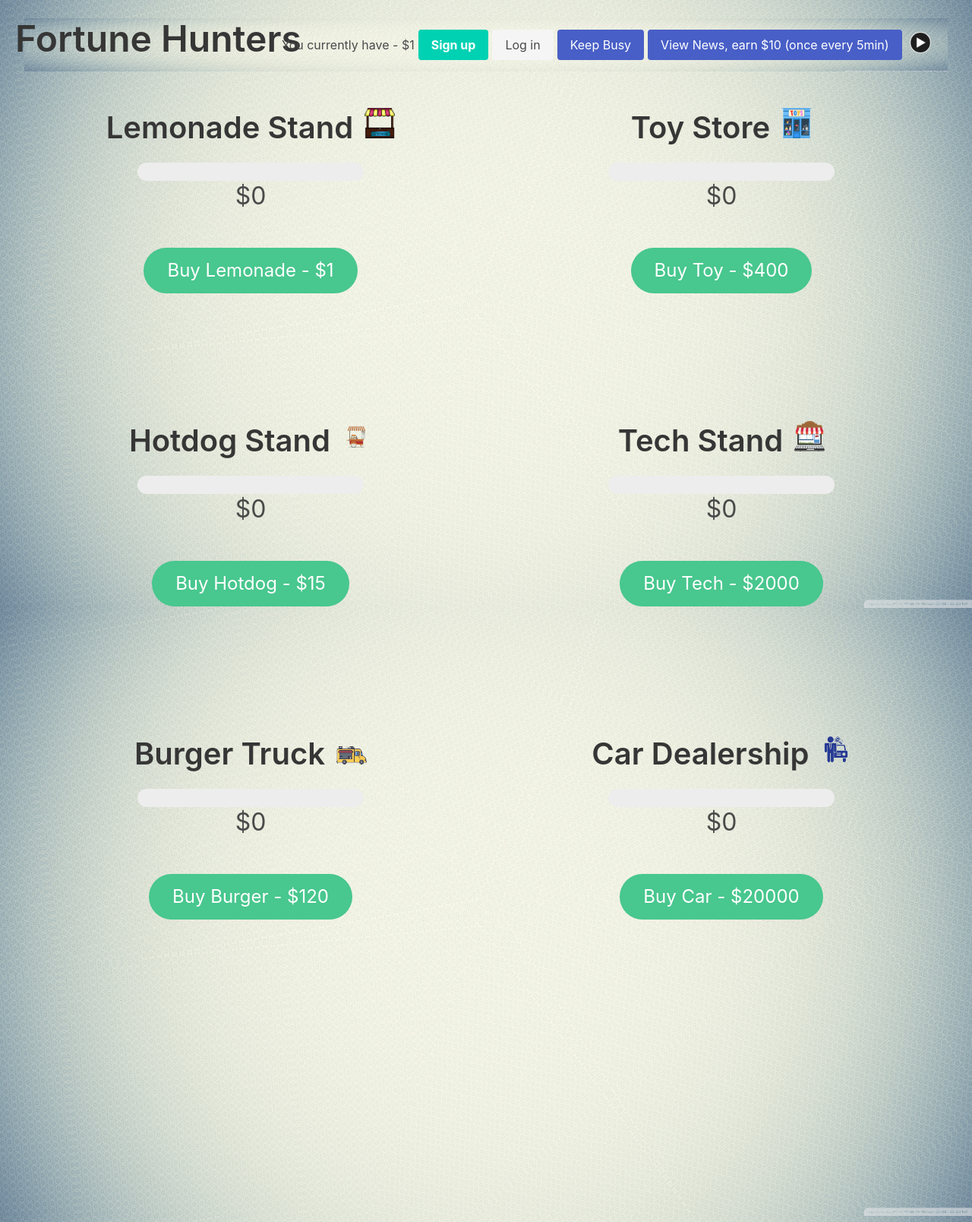
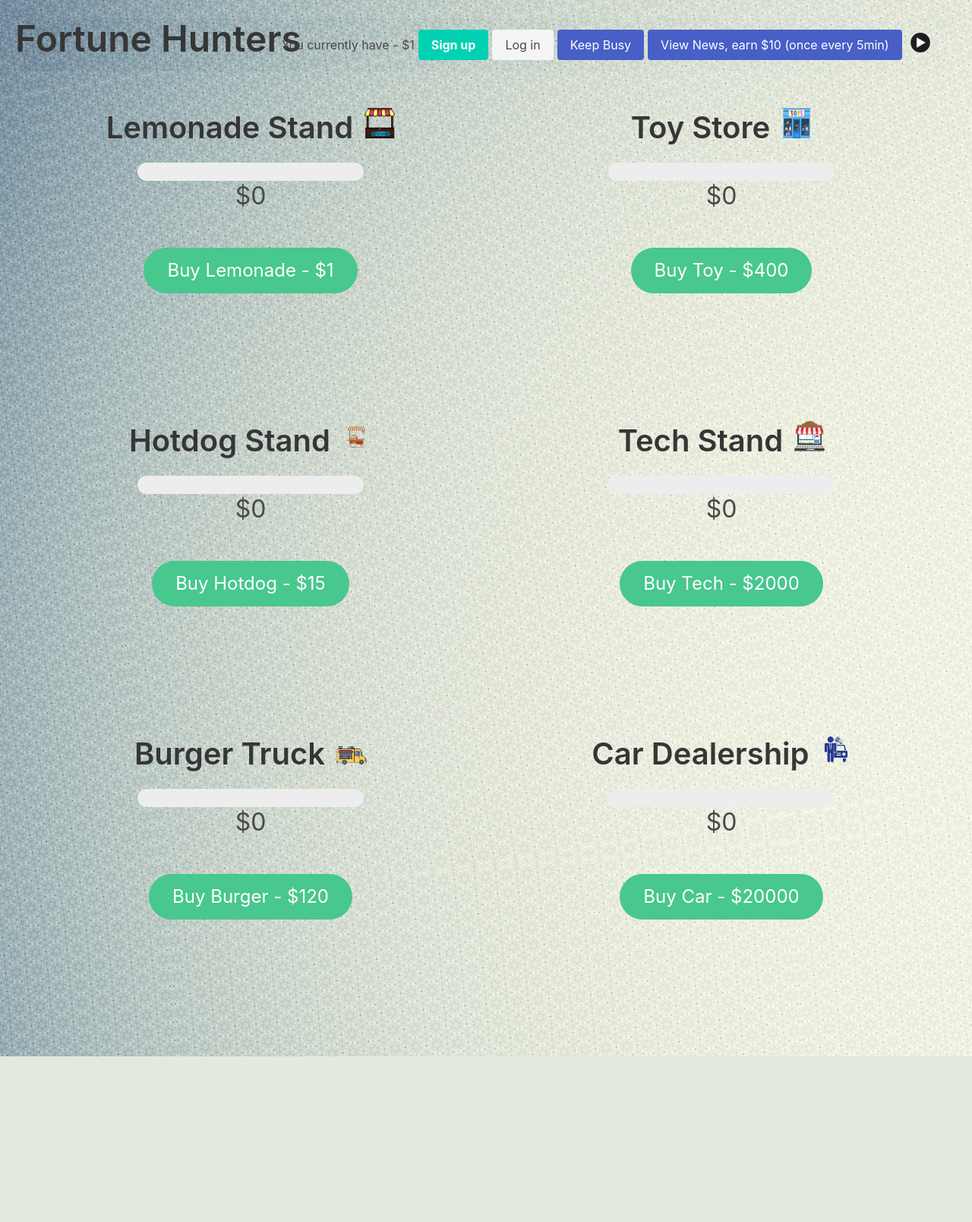
Before and after one commit to CompKat/FortuneHunters, a PHP site: page / in a window 1280 px wide. Shown: the whole page at 76% size. After the commit the page ends 1390 px from the top, so only its background shows below. Run offline with PHP 8.4, Linux system fonts and the light colour scheme; some libraries are stand-ins or nearby versions.

Commit message:
Adjusting styling

```diff
--- a/index.php
+++ b/index.php
@@ -17,14 +17,10 @@
     </head>
 
     <style>
-        html, body {
-            height: 201vh;
-        }
         body, nav {
             background-image: url('images/background.jpg');
-            background-repeat: no-repeat;
+            background-repeat: repeat-y;
             background-attachment: fixed;
-            background-size: 100% 100%;
         }
     </style>
 
```
